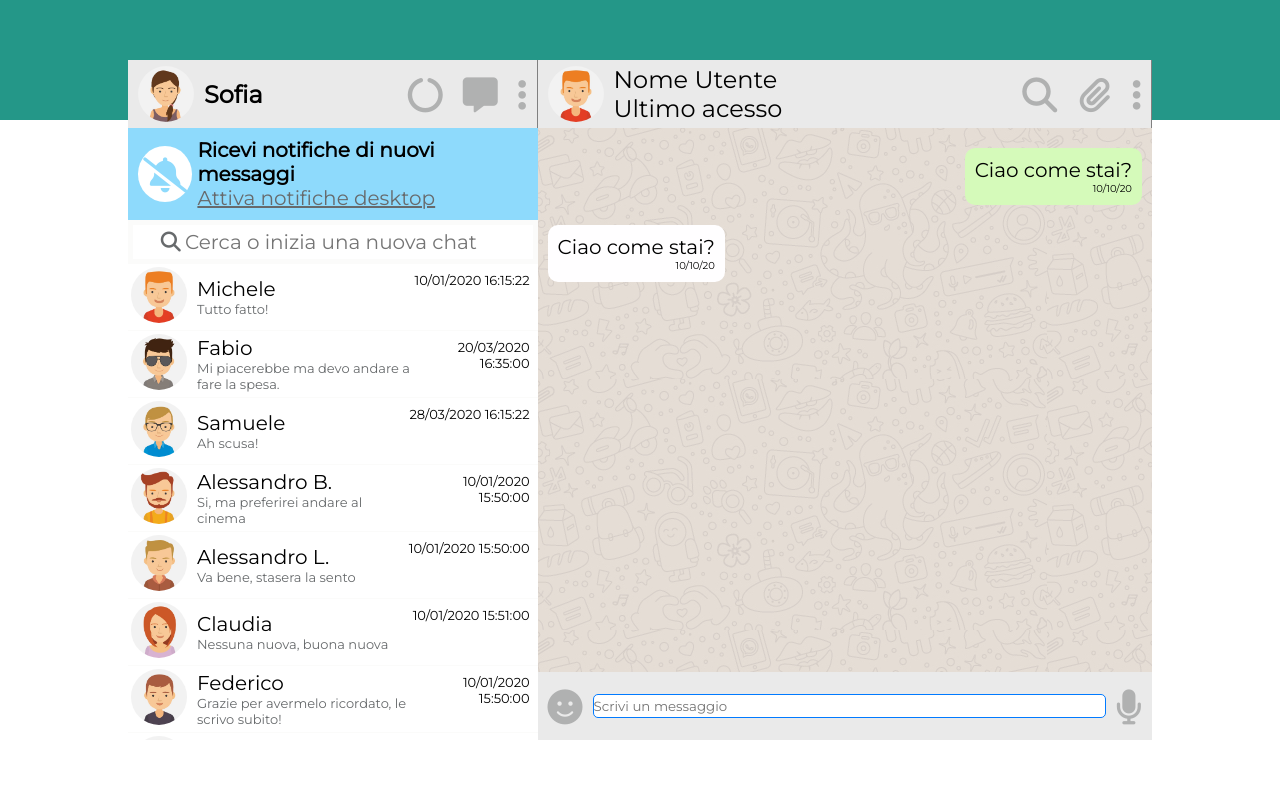
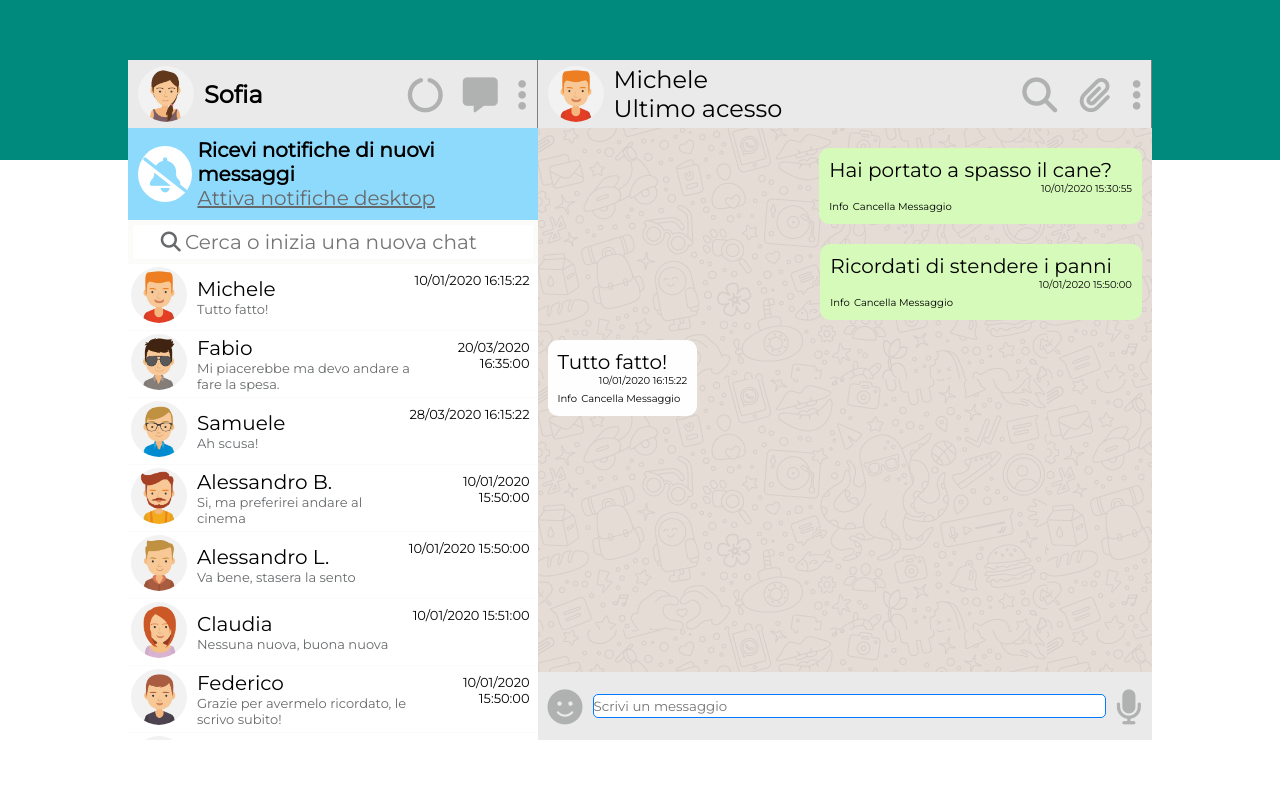
Before and after one commit to AndreaDeStefano1/vue-boolzapp, a plain HTML site: page index.html in a window 1280 px wide. Drawn offline with nearby package versions, Linux system fonts and the light colour scheme.

Commit message:
Milestone 2 cliccando sul contatto ne stampa i relativi messaggi

```diff
--- a/index.html
+++ b/index.html
@@ -54,7 +54,7 @@
       <!-- Recent Chat -->
       <div class="chat-container">
 
-        <div class="chat" v-for="(user,index) in users">
+        <div class="chat" v-for="(user,index) in users" @click="activeUserIndex = index">
 
           <div class="chat-photo">
 
@@ -84,11 +84,11 @@
 
       <div class="user-container ">
         <!-- Immagine chat attiva e ultimo accesso -->
-        <div class="user-details">
-          <img src="img/avatar_1.jpg" alt="">
+        <div class="user-details" v-for="(user,index) in users" v-show="index == activeUserIndex">
+          <img :src="`img/avatar${user.avatar}.jpg`" :alt="user.name">
           <div class="user-last-login">
 
-            <span> Nome Utente </span>
+            <span> {{user.name}} </span>
             <span>Ultimo acesso</span>
           </div>
         </div>
@@ -100,17 +100,19 @@
         </div>
       </div>
 
-      <div class="chatbox">
-        <div class="message sent">
-          <p>Ciao come stai?
-          </p>
-          <span>10/10/20</span>
+      <!-- area dei messaggi -->
+      <div class="chatbox"  v-for="(user,index) in users" v-if="index == activeUserIndex">
+
+        <div class="message" :class="text.status == 'sent' ? 'sent' : 'recived' " v-for="text in user.messages">
+          <p>{{text.message}}</p>
+          <span>{{text.date}}</span>
+          <i class="fa-solid fa-chevron-down"></i>
+          <div class="hidden-box">
+            <span>Info</span>
+            <span>Cancella Messaggio</span>
+          </div>
         </div>
-        <div class="message recived">
-          <p>Ciao come stai?
-          </p>
-          <span>10/10/20</span>
-        </div>
+
 
       </div>
 
--- a/script.js
+++ b/script.js
@@ -172,7 +172,8 @@ const app = new Vue({
           }
         ],
       }
-    ]
+    ],
+    activeUserIndex: 0
   },
 
 })
--- a/style.css
+++ b/style.css
@@ -21,18 +21,22 @@
   border: 1px solid red;
   background-color: rgba(0, 255, 255, 0.171);
 }
-.green-bar{
-  height: 15vh;
-  background-color: rgb(36, 151, 136);
+
+body{
+  display: flex;
+  justify-content: center;
+  align-items: center;
+  height: 100vh;
+  background: rgb(255,255,255);
+  background: linear-gradient( to bottom, rgb(0, 138, 125) 20%, rgba(255,255,255) 0%);
+
 }
 .container{
-  position: absolute;
+
   display: flex;
   height: 85vh;
   width: 80vw;
-  top: 50%;
-  left: 50%;
-  transform: translate(-50%, -50%);
+
 
 
 }
@@ -134,7 +138,7 @@
 
 
 .chat-container{
-  overflow: auto;
+  overflow-y: scroll;
 }
 .chat{
   padding: 3px;
@@ -194,6 +198,7 @@
   border-radius: 10px;
   display: flex;
   flex-direction: column;
+  position: relative;
 }
 .message.sent{
   background-color: rgb(213, 250, 186);
@@ -209,6 +214,18 @@
 }
 .message p{
   font-size: 20px;
+  margin-right: 20px;
+}
+.message .fa-chevron-down{
+  position: absolute;
+  top: 12px;
+  right: 10px;
+  font-size: 15px;
+  color: rgb(103, 106, 108);
+  display: none;
+}
+.message:hover .fa-chevron-down{
+  display: block;
 }
 
 /* sezione messaggi */
```
